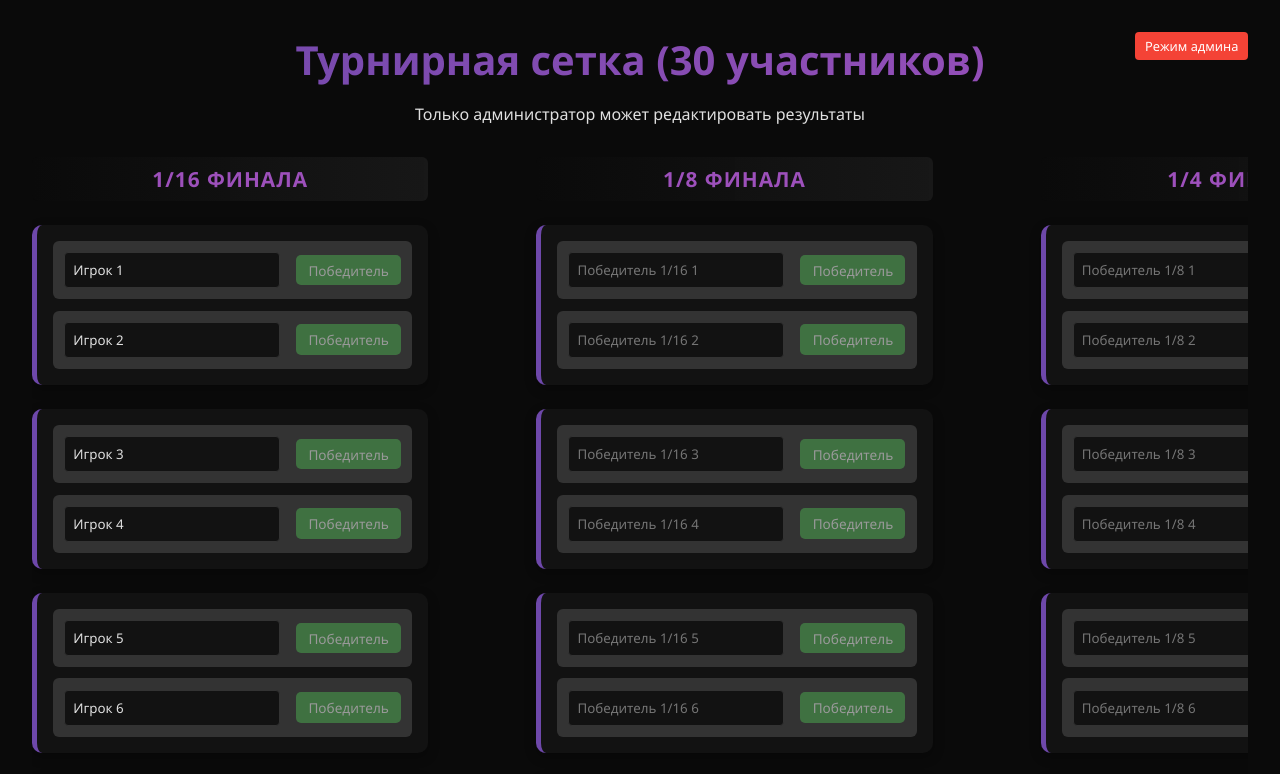
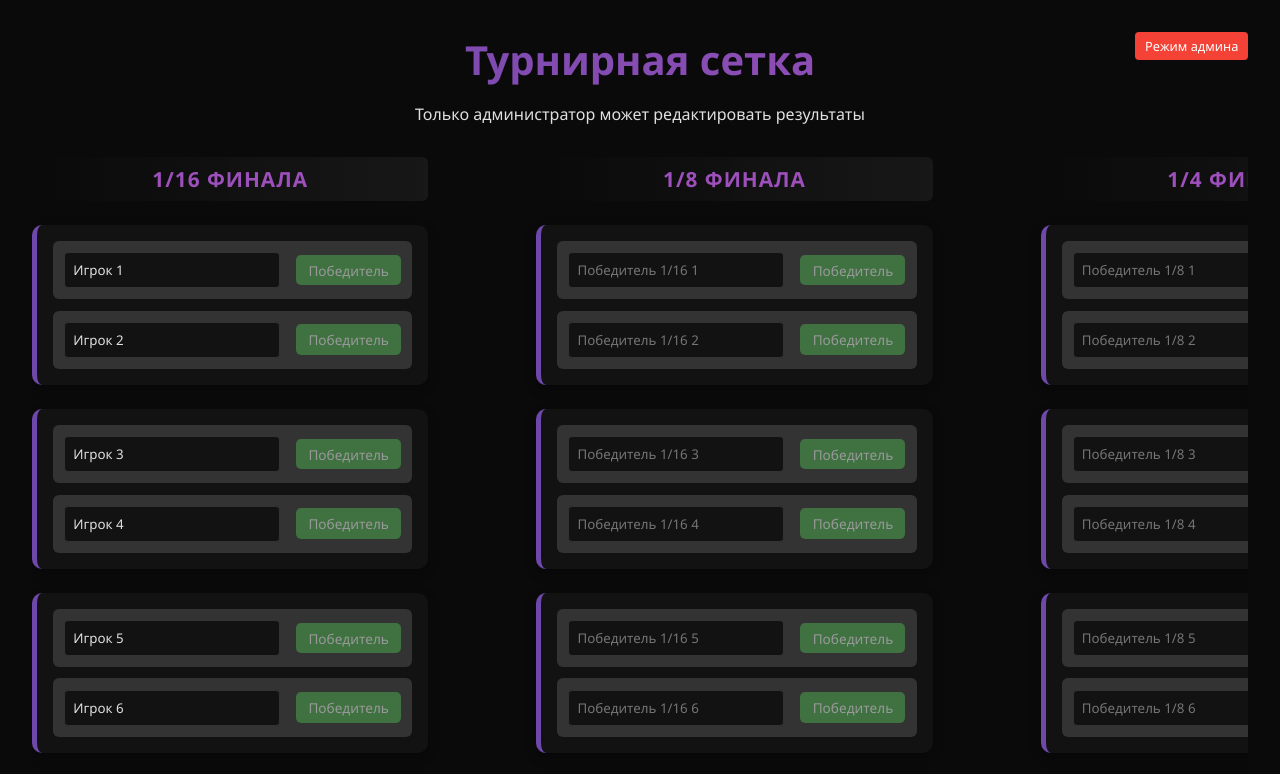
Before and after one commit to dimasikcb/table, a plain HTML site: page index.html in a window 1280 px wide. Shown: the top 774 px of the page. Drawn offline with Linux system fonts and the light colour scheme.

Commit message:
Update index.html

```diff
--- a/index.html
+++ b/index.html
@@ -363,7 +363,7 @@
 <body>
     <div class="tournament-container">
         <div class="header">
-            <h1 class="tournament-title">Турнирная сетка (30 участников)</h1>
+            <h1 class="tournament-title">Турнирная сетка</h1>
             <p>Только администратор может редактировать результаты</p>
 
             <div class="admin-panel">
```
